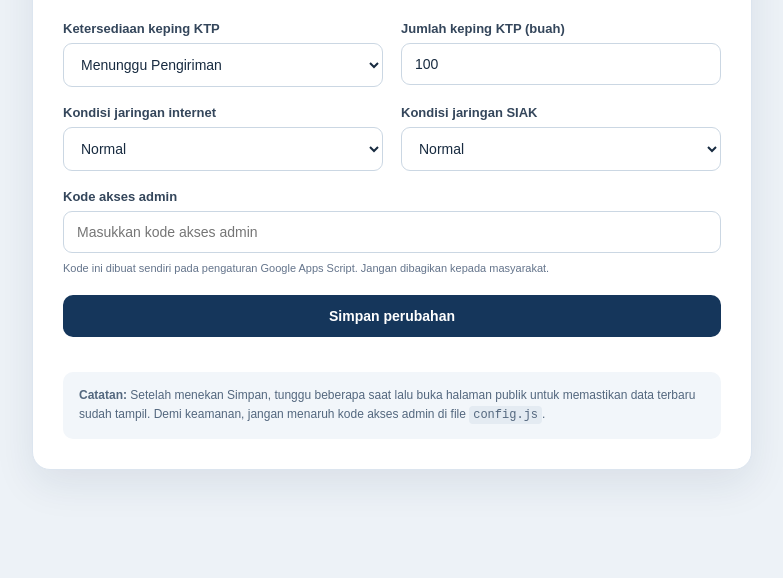
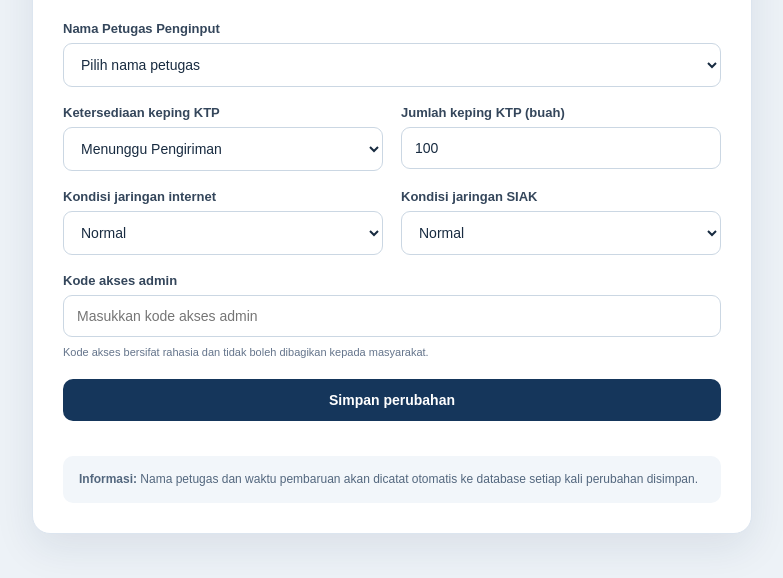
Before and after one commit to abanghalim-code/papan-pengumuman-ktp-wates, a plain HTML site: page admin.html in a window 1280 px wide. Shown: the part 180-758 px from the top of the page, without its empty margins (248-1031 px from the left). Drawn offline with Linux system fonts and the light colour scheme.

Commit message:
Add operator dropdown to admin page
Add operator dropdown to admin page

```diff
--- a/admin.html
+++ b/admin.html
@@ -1,3 +1,4 @@
+
 <!doctype html>
 <html lang="id">
 <head>
@@ -17,6 +18,18 @@
     </header>
 
     <form id="admin-form" class="admin-form">
+
+      <div class="form-field form-field-full">
+        <label for="operator">Nama Petugas Penginput</label>
+        <select id="operator" name="by" required>
+          <option value="">Pilih nama petugas</option>
+          <option value="udin">Udin</option>
+          <option value="hari">Hari</option>
+          <option value="fatkhur">Fatkhur</option>
+          <option value="enik">Enik</option>
+        </select>
+      </div>
+
       <div class="form-field">
         <label for="ktp-availability">Ketersediaan keping KTP</label>
         <select id="ktp-availability" name="ktp_availability" required>
@@ -24,10 +37,13 @@
           <option value="Ada">Ada</option>
         </select>
       </div>
+
       <div class="form-field">
         <label for="quantity">Jumlah keping KTP (buah)</label>
-        <input id="quantity" name="quantity" type="number" min="0" max="100000" value="100" required>
+        <input id="quantity" name="quantity" type="number"
+          min="0" max="100000" value="100" required>
       </div>
+
       <div class="form-field">
         <label for="internet">Kondisi jaringan internet</label>
         <select id="internet" name="internet" required>
@@ -35,6 +51,7 @@
           <option value="Gangguan">Gangguan</option>
         </select>
       </div>
+
       <div class="form-field">
         <label for="siak">Kondisi jaringan SIAK</label>
         <select id="siak" name="siak" required>
@@ -42,21 +59,31 @@
           <option value="Gangguan">Gangguan</option>
         </select>
       </div>
+
       <div class="form-field form-field-full">
         <label for="admin-token">Kode akses admin</label>
-        <input id="admin-token" name="token" type="password" autocomplete="current-password" placeholder="Masukkan kode akses admin" required>
-        <small>Kode ini dibuat sendiri pada pengaturan Google Apps Script. Jangan dibagikan kepada masyarakat.</small>
+        <input id="admin-token" name="token" type="password"
+          autocomplete="current-password"
+          placeholder="Masukkan kode akses admin" required>
+        <small>Kode akses bersifat rahasia dan tidak boleh dibagikan kepada masyarakat.</small>
       </div>
+
       <div class="form-field form-field-full">
-        <button class="primary-button" type="submit">Simpan perubahan</button>
+        <button class="primary-button" type="submit">
+          Simpan perubahan
+        </button>
         <p id="save-message" class="save-message" role="status"></p>
       </div>
+
     </form>
 
     <aside class="admin-help">
-      <strong>Catatan:</strong> Setelah menekan Simpan, tunggu beberapa saat lalu buka halaman publik untuk memastikan data terbaru sudah tampil. Demi keamanan, jangan menaruh kode akses admin di file <code>config.js</code>.
+      <strong>Informasi:</strong>
+      Nama petugas dan waktu pembaruan akan dicatat otomatis
+      ke database setiap kali perubahan disimpan.
     </aside>
   </main>
+
   <script src="config.js"></script>
   <script src="admin.js"></script>
 </body>
```
